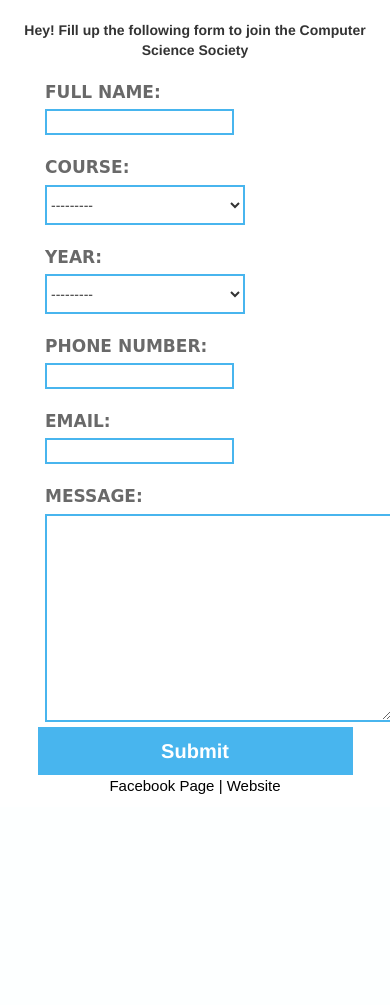
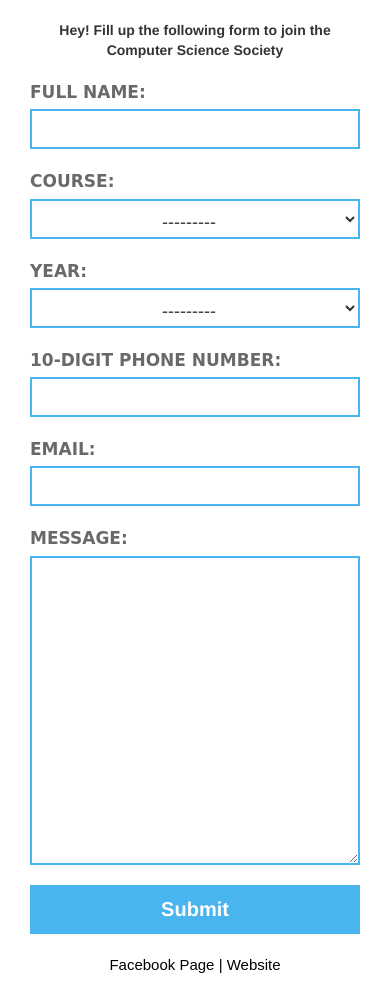
Before and after one commit to abhishekchak52/reg-form, a Django app: page / in a window 390 px wide. Shown: the part 122-1127 px from the top of the page. Before the commit the page ends 916 px from the top, so only its background shows below. Run offline with Django 3.2, Linux system fonts and the light colour scheme; some libraries are stand-ins or nearby versions.

Commit message:
Finished mobile view layout

```diff
--- a/members/forms.py
+++ b/members/forms.py
@@ -9,7 +9,7 @@ class MemberForm(forms.ModelForm):
             'name':"FULL NAME",
             'course':"COURSE",
             'year':"YEAR",
-            'phone_number':"PHONE NUMBER",
+            'phone_number':"10-DIGIT PHONE NUMBER",
             'email':"EMAIL",
             'message':"MESSAGE",
         }
--- a/static/css/base.css
+++ b/static/css/base.css
@@ -9,8 +9,8 @@ ul {
 }
 
 .content {
-    padding-left: 20px;
-    padding-right: 20px;
+    padding-left: 30px;
+    padding-right: 30px;
 }
 
 body {
@@ -29,6 +29,8 @@ li {
 .footer {
     display: block;
     margin: auto;
+    margin-bottom: 20px;
+    margin-top: 20px;
     clear: both;
     font-size: 15px;
     color: black;
--- a/static/css/form.css
+++ b/static/css/form.css
@@ -1,13 +1,26 @@
-.submit {
-    font-weight: bold;
+
+#fillup {
+    font-weight: 700;
+    display: block;
+    margin: auto;
+    text-align: center;
+}
+
+.fieldwrapper {
+    display: block;
+    margin: auto;
+    width: inherit;
 }
 
 select {
     border: solid 2px #48b5ee;
     background: none;
-    width: 200px;
+    width: 100%;
     height: 40px;
+    display: block;
     margin: auto;
+    font-size: 18px;
+    padding: 10px;
 
 }
 
@@ -20,15 +33,8 @@ label {
 option {
     font-size: 18px;
     font-weight: 300;
-    color: darkblue;
-    max-width: 600px;
-}
-
-#fillup {
-    font-weight: 700;
-    display: block;
-    margin: auto;
     text-align: center;
+    width: 100%;
 }
 
 .submit {
@@ -38,24 +44,33 @@ option {
     border: 0;
     padding-top: 10px;
     padding-bottom: 10px;
-    width: 90%;
+    width: 100%;
+    font-weight: bold;
     display: block;
     margin: auto;
 }
 
-.fieldwrapper {
+input {
+    border: solid 2px #48b5ee;
+    padding: 10px;
+    width: 100%;
+    height: 40px;
+    font-size: 20px;
     display: block;
     margin: auto;
-    width: 300px;
+
 }
 
-input{
+textarea {
     border: solid 2px #48b5ee;
+    width: 100%;
+    padding: 10px;
+    font-size: 20px;
+    display: block;
+    margin: auto;
+    margin-bottom: 20px;
 }
-textarea {
-        border: solid 2px #48b5ee;
-        max-width: 600px;
-}
+
 @media only screen and (min-width: 768px) {
     .submit {
         width: 100px;
@@ -63,7 +78,4 @@ textarea {
         margin-right: 5px;
     }
 
-    .fieldwrapper {
-        display: inline-block;
-    }
 }
```
Also changed, not shown: 1 other file.
